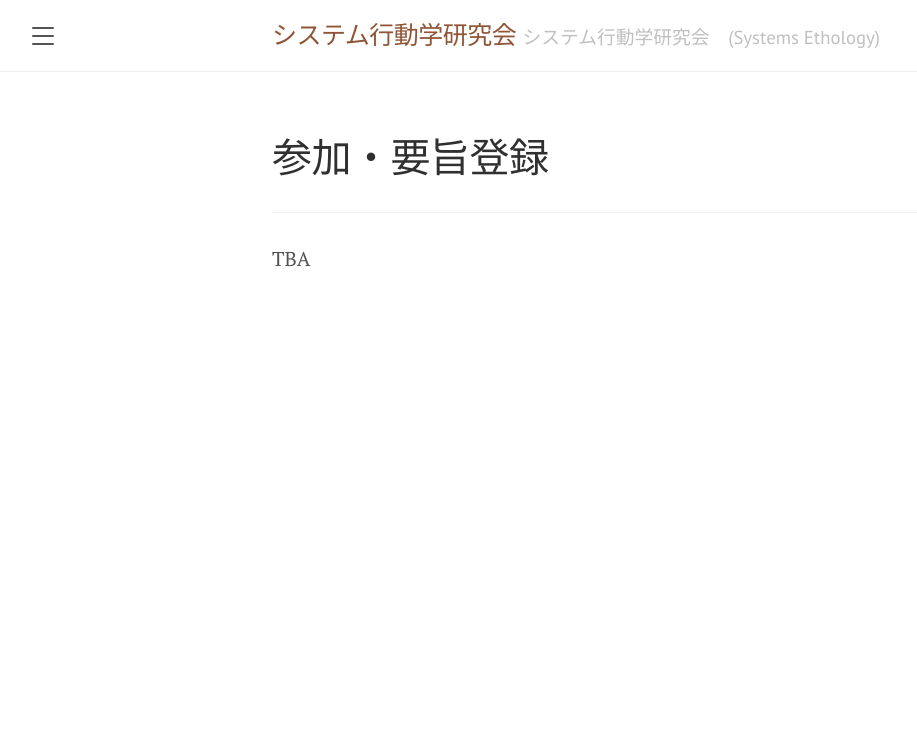
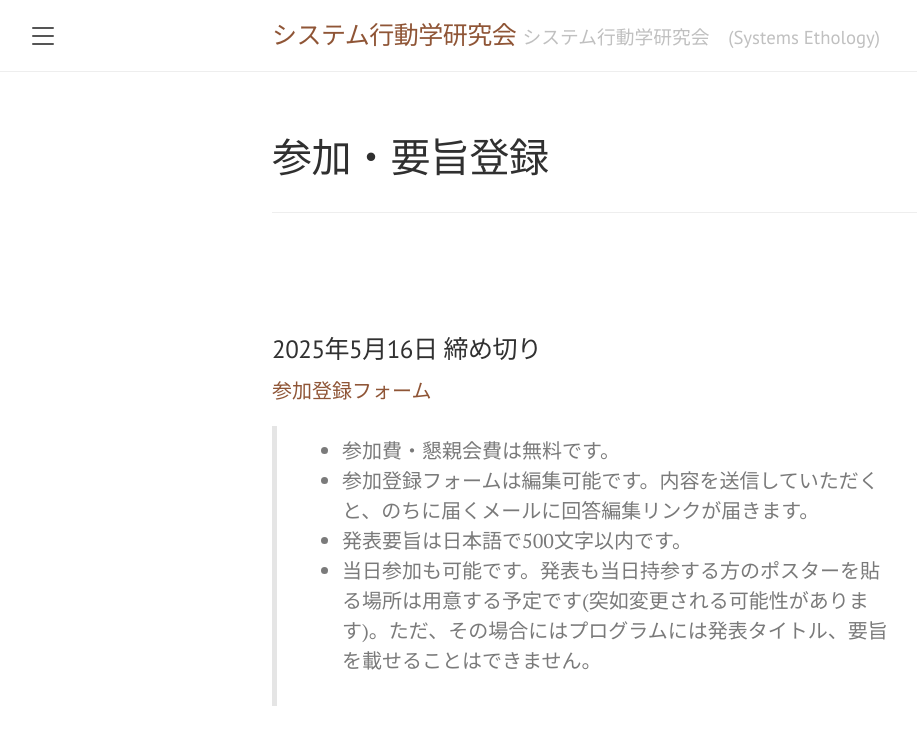
Before and after one commit to SystemsEthology/website, a Jekyll site: the page built from event_01/conference01_join.md, in a window 1280 px wide. Shown: the top 745 px of the page, without its empty margins (8-925 px from the left). Built offline with Jekyll 4.4.1, drawn with Linux system fonts in a browser that asks for light colours.

Commit message:
update form for applications

```diff
--- a/event_01/conference01_join.md
+++ b/event_01/conference01_join.md
@@ -4,7 +4,15 @@ title: 参加・要旨登録
 order: 4
 ---
 ***
-TBA
 
 <br>
 <br>
+
+### 2025年5月16日 締め切り
+
+[参加登録フォーム](https://docs.google.com/forms/d/e/1FAIpQLSfq8GA7E7LMyP78fGL7rFZV4hzA1bGYx6zy3UzEb74pd0jR1g/viewform?usp=dialog)
+
+> - 参加費・懇親会費は無料です。
+> - 参加登録フォームは編集可能です。内容を送信していただくと、のちに届くメールに回答編集リンクが届きます。
+> - 発表要旨は日本語で500文字以内です。
+> - 当日参加も可能です。発表も当日持参する方のポスターを貼る場所は用意する予定です(突如変更される可能性があります)。ただ、その場合にはプログラムには発表タイトル、要旨を載せることはできません。
```
